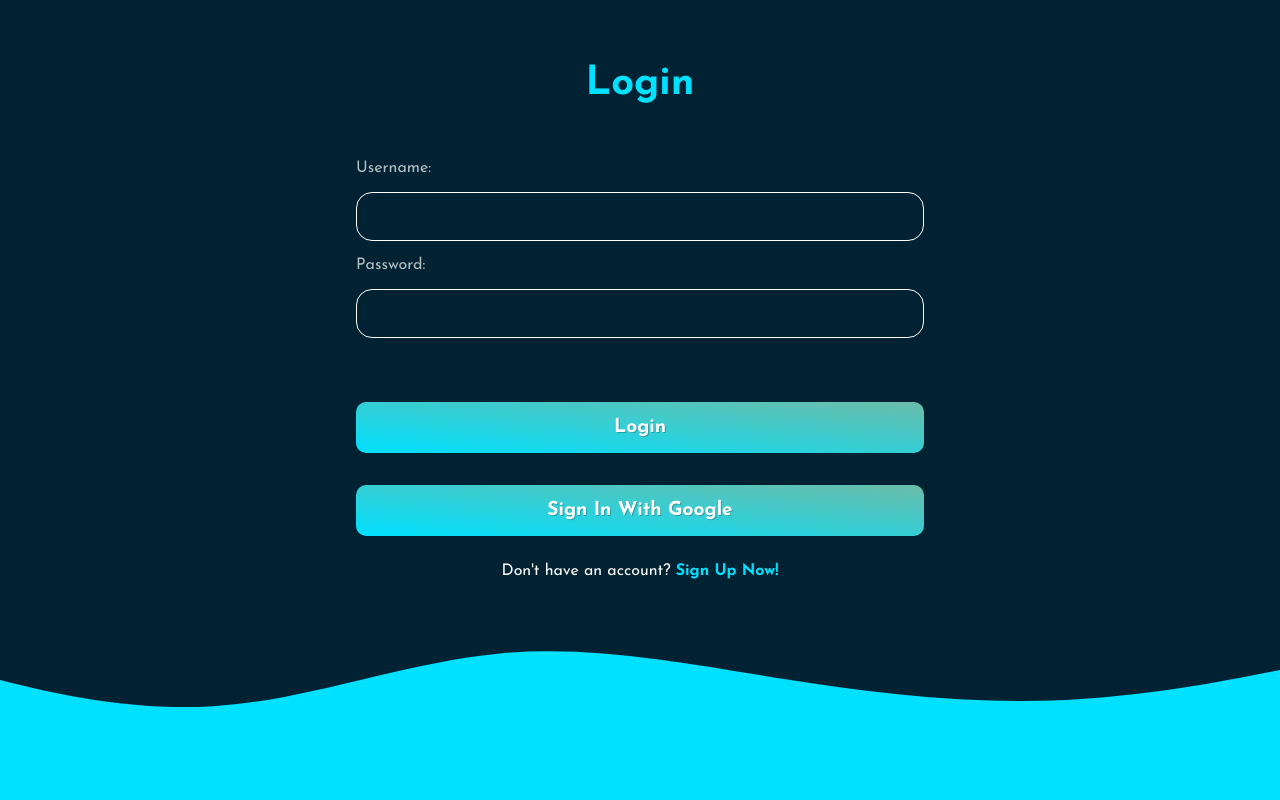
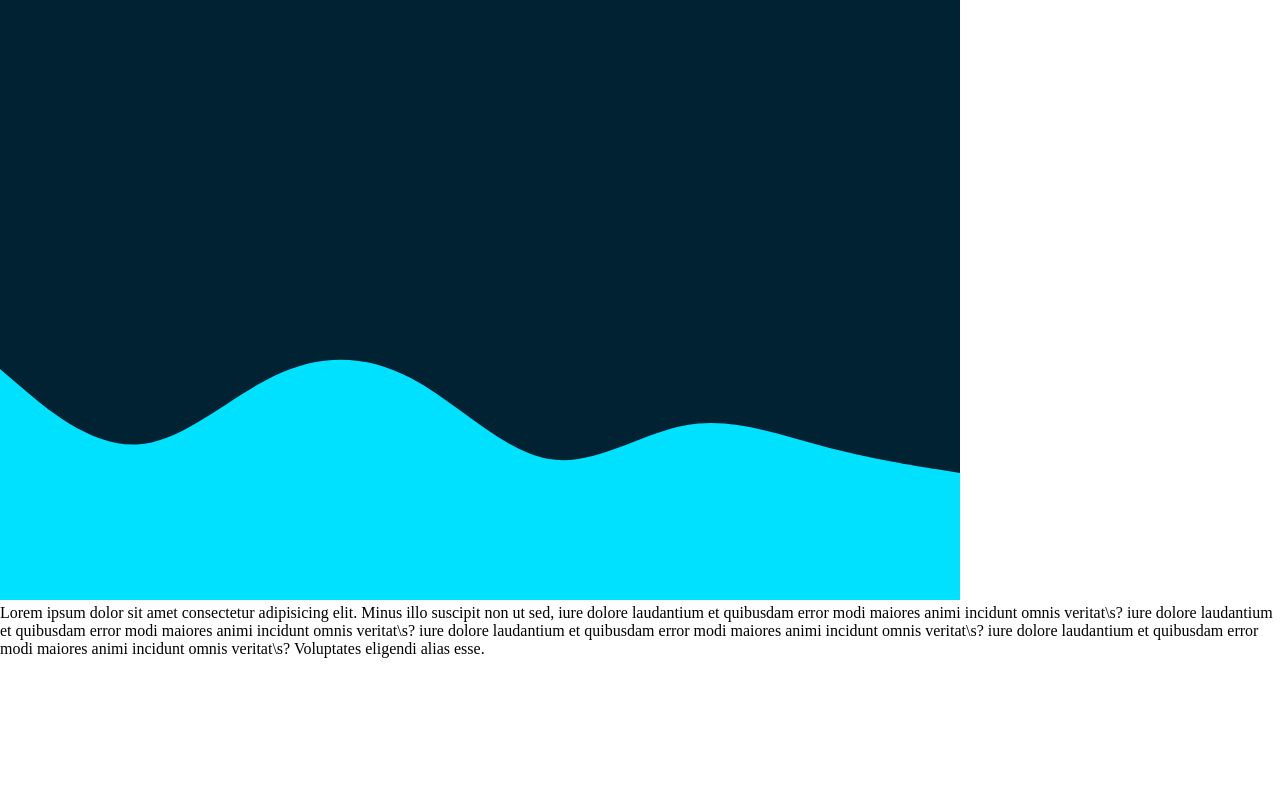
Before and after one commit to esmaelmoh/blog-mern-frontend, a React (Create React App) app: page / in a window 1280 px wide. Shown: the top 800 px of the page. Built offline with nearby package versions, Linux system fonts and the light colour scheme.

Commit message:
regular commit134

```diff
--- a/src/App.js
+++ b/src/App.js
@@ -1,13 +1,14 @@
 import './App.css';
+import Post from './components/Post/Post';
 import Login from './pages/Login/Login';
 import Register from './pages/Register/Register';
 
 function App() {
   return (
     < >
-        <Login/>
-        <Register/>
-      {/* <NewJs/> */}
+        {/* <Login/>
+        <Register/> */}
+        <Post/>
     </>
   );
 }
--- a/src/components/Post/Post.jsx
+++ b/src/components/Post/Post.jsx
@@ -2,7 +2,22 @@ import React from 'react'
 import './Post.css'
 const Post = () => {
   return (
-    <div>Post</div>
+        <article>
+            <div className="img-container">
+                <img src="./wave-haikei (1).svg" alt="" srcset="" />
+            </div>
+            <div className="content-container">
+                <p>Lorem ipsum dolor sit amet consectetur adipisicing elit. Minus illo suscipit non ut sed,
+                    iure dolore laudantium et quibusdam error modi maiores animi incidunt omnis veritat\s?
+                    iure dolore laudantium et quibusdam error modi maiores animi incidunt omnis veritat\s?
+                    iure dolore laudantium et quibusdam error modi maiores animi incidunt omnis veritat\s?
+                    iure dolore laudantium et quibusdam error modi maiores animi incidunt omnis veritat\s?
+                    Voluptates eligendi alias esse.</p>
+            </div>
+            <div className="btn-container">
+
+            </div>
+        </article>
   )
 }
 
```
Also changed, not shown: 1 other file (tests, documents, lock files or other folders).
